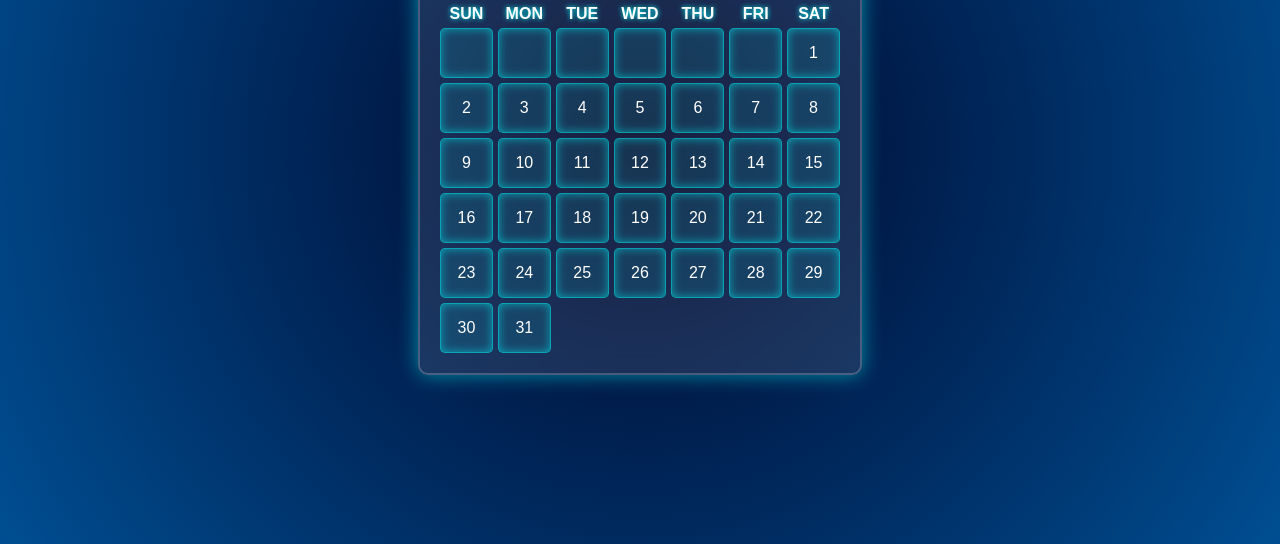
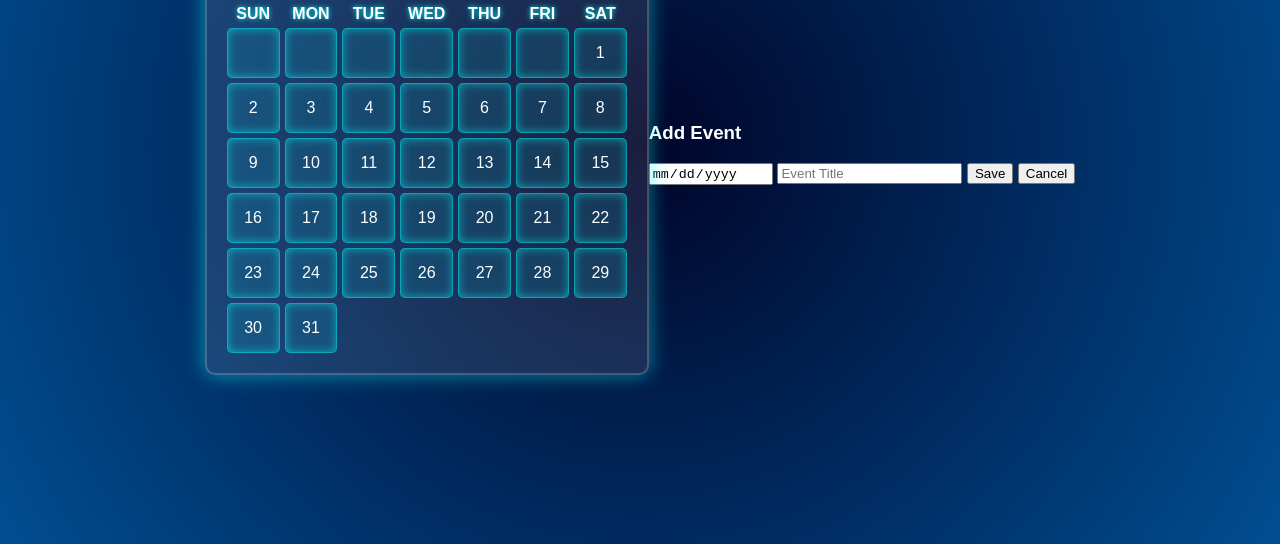
Before and after one commit to Incomplete-Infinity/Calendar-App, a plain HTML site: page Index.html in a window 1280 px wide. Shown: the part 256-800 px from the top of the page. Drawn offline with Linux system fonts and the light colour scheme.

Commit message:
Update Index.html

```diff
--- a/Index.html
+++ b/Index.html
@@ -40,7 +40,14 @@
             <p id="eventText"></p>
         </div>
     </div>
-
+<!-- Event Popup Form -->
+<div id="event-form" class="event-form">
+    <h3>Add Event</h3>
+    <input type="date" id="event-date" readonly>
+    <input type="text" id="event-title" placeholder="Event Title">
+    <button id="save-event">Save</button>
+    <button id="cancel-event">Cancel</button>
+</div>
 <script src="script.js"></script>
 </body>
 </html>
```
